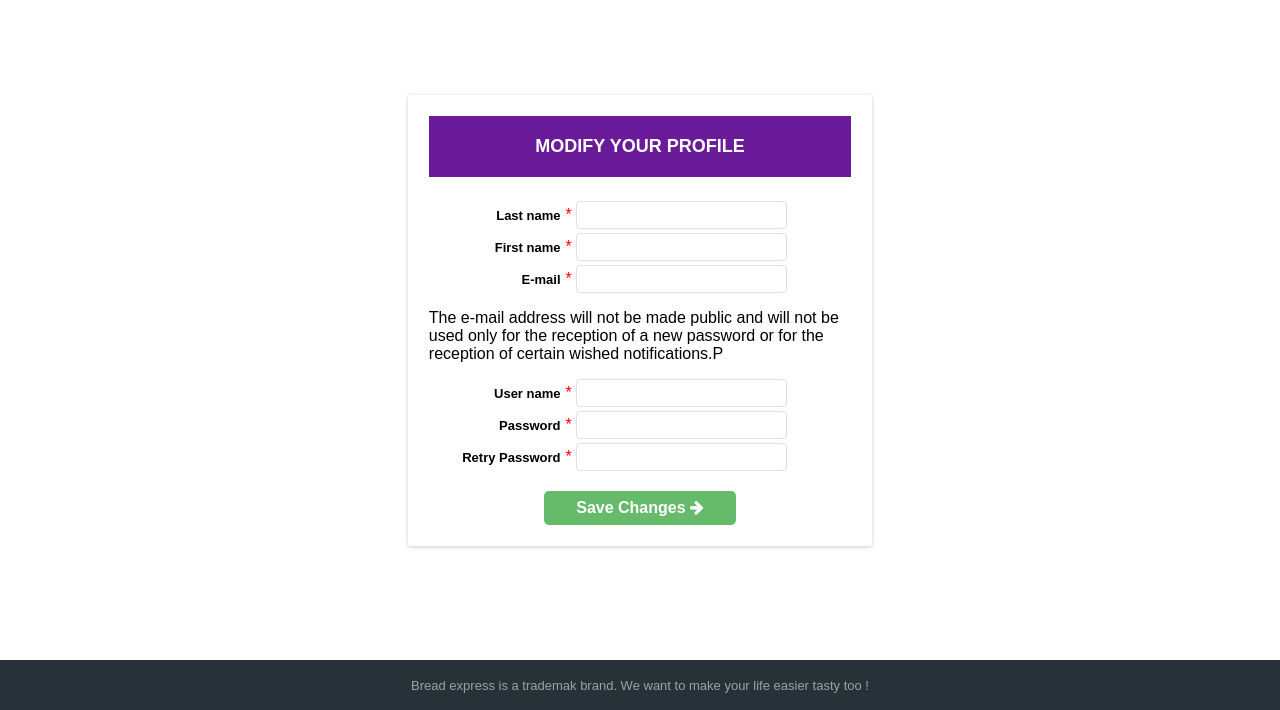
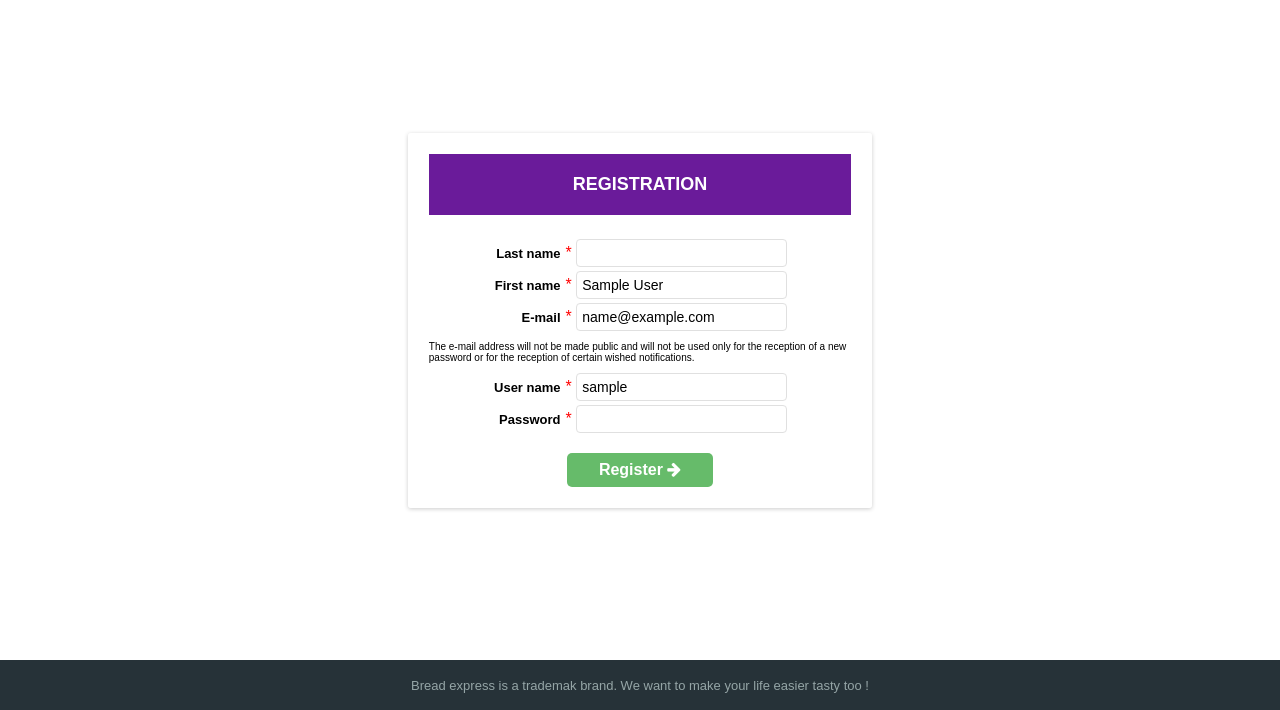
Before and after one commit to bestrax/phpProjet, a PHP site: page /modify_profile.php in a window 1280 px wide. Shown: the part 90-800 px from the top of the page. Run offline with PHP 8.4, Linux system fonts and the light colour scheme; the visitor is signed in with stand-in values (Sample User, id 1); some web fonts are replaced.

Commit message:
Gestion de la modification du profil

```diff
--- a/modify_profile.php
+++ b/modify_profile.php
@@ -1,5 +1,89 @@
 <?php
     session_start();
+
+
+$errorMsg = '';
+
+if(empty($_SESSION['user_id']))
+    header('Location: login.php');
+
+if(!empty($_POST['first_name']) || !empty($_POST['last_name']) || !empty($_POST['mail'])
+        || !empty($_POST['username']) || !empty($_POST['password']))
+
+    $validation = true;
+else
+    $validation = false;
+
+if($validation && !empty($_POST['first_name']) && !empty($_POST['last_name']) && !empty($_POST['mail'])
+    && !empty($_POST['username']) && !empty($_POST['password'])) {
+
+
+    $regex = '/^(?!(?:(?:\x22?\x5C[\x00-\x7E]\x22?)|(?:\x22?[^\x5C\x22]\x22?)){255,})(?!(?:(?:\x22?\x5C[\x00-\x7E]\x22?)|(?:\x22?[^\x5C\x22]\x22?)){65,}@)(?:(?:[\x21\x23-\x27\x2A\x2B\x2D\x2F-\x39\x3D\x3F\x5E-\x7E]+)|(?:\x22(?:[\x01-\x08\x0B\x0C\x0E-\x1F\x21\x23-\x5B\x5D-\x7F]|(?:\x5C[\x00-\x7F]))*\x22))(?:\.(?:(?:[\x21\x23-\x27\x2A\x2B\x2D\x2F-\x39\x3D\x3F\x5E-\x7E]+)|(?:\x22(?:[\x01-\x08\x0B\x0C\x0E-\x1F\x21\x23-\x5B\x5D-\x7F]|(?:\x5C[\x00-\x7F]))*\x22)))*@(?:(?:(?!.*[^.]{64,})(?:(?:(?:xn--)?[a-z0-9]+(?:-[a-z0-9]+)*\.){1,126}){1,}(?:(?:[a-z][a-z0-9]*)|(?:(?:xn--)[a-z0-9]+))(?:-[a-z0-9]+)*)|(?:\[(?:(?:IPv6:(?:(?:[a-f0-9]{1,4}(?::[a-f0-9]{1,4}){7})|(?:(?!(?:.*[a-f0-9][:\]]){7,})(?:[a-f0-9]{1,4}(?::[a-f0-9]{1,4}){0,5})?::(?:[a-f0-9]{1,4}(?::[a-f0-9]{1,4}){0,5})?)))|(?:(?:IPv6:(?:(?:[a-f0-9]{1,4}(?::[a-f0-9]{1,4}){5}:)|(?:(?!(?:.*[a-f0-9]:){5,})(?:[a-f0-9]{1,4}(?::[a-f0-9]{1,4}){0,3})?::(?:[a-f0-9]{1,4}(?::[a-f0-9]{1,4}){0,3}:)?)))?(?:(?:25[0-5])|(?:2[0-4][0-9])|(?:1[0-9]{2})|(?:[1-9]?[0-9]))(?:\.(?:(?:25[0-5])|(?:2[0-4][0-9])|(?:1[0-9]{2})|(?:[1-9]?[0-9]))){3}))\]))$/iD';
+
+    if(!preg_match($regex, $_POST['mail']))
+        $errorMsg = 'You need to enter a valid e-mail adress';
+    else {
+        require_once 'assets/php/config/bdd.php';
+
+        $req = $bdd->prepare('SELECT COUNT(*) FROM `user` WHERE password LIKE :password AND id = :id');
+
+        $req->execute(array(':password' => hash('sha256', $_POST['password']),
+            ':id' => $_SESSION['user_id']));
+
+        if($req->fetchColumn() == 0)
+            $errorMsg = 'Incorrect password !';
+        else {
+
+            $req = $bdd->prepare('SELECT COUNT(*) FROM `user` WHERE (mail LIKE :mail OR username LIKE :username) AND id != :id');
+
+            $req->execute(array(':username' => $_POST['username'],
+                ':mail' => $_POST['mail'],
+                ':id' => $_SESSION['user_id']));
+
+            if ($req->fetchColumn() != 0)
+                $errorMsg = 'An user already exist with this e-mail adress or this username';
+            else {
+                $req = $bdd->prepare('UPDATE `user` SET `username` = :username , `first_name` = :first_name , `last_name` = :last_name ,  `mail` = :mail WHERE `id` = :id AND `password` LIKE :password');
+
+                $req = $req->execute(array(':username' => $_POST['username'],
+                    ':password' => hash('sha256', $_POST['password']),
+                    ':mail' => $_POST['mail'],
+                    ':first_name' => $_POST['first_name'],
+                    ':last_name' => $_POST['last_name'],
+                    ':id' => $_SESSION['user_id']));
+
+                if ($req) {
+                    header('Location: profile.php');
+                } else
+                    $errorMsg = 'An unknow error occured';
+            }
+        }
+    }
+
+}
+
+else if(!$validation) {
+    require_once 'assets/php/config/bdd.php';
+
+    $req = $bdd->prepare('SELECT `username`, `mail`, `first_name`, `last_name` FROM `user` WHERE id = :id');
+
+    $req->execute(array(':id' => $_SESSION['user_id']));
+
+    if($result = $req->fetch()) {
+        $_POST['last_name'] = $result['last_name'];
+        $_POST['first_name'] = $result['first_name'];
+        $_POST['mail'] = $result['mail'];
+        $_POST['username'] = $result['username'];
+    }
+    else {
+        session_destroy();
+        header('Location: login.php');
+    }
+}
+
+?>
+
+<?php
     include 'assets/php/partials/header.php';
     pageHeader('', ['register', 'login'], 0);
 ?>
@@ -9,45 +93,47 @@
     <div id="login">
 
         <div class="head">
-            Modify your profile
+            Registration
         </div>
 
         <div class="content">
-            <form>
+            <form method="post" action="modify_profile.php">
+
+                <?php echo !empty($errorMsg)?'<p class="error-message">'.$errorMsg.'</p>':''; ?>
 
                 <div class="form-control">
-                    <label for="lname">Last name</label><span class="obligatoire">*</span>
-                     <input type="text" name="lname" id="lname"/>
+                    <?php echo $validation && empty($_POST['last_name']) ?'<p class="missing-field">This field is compulsory</p>':''; ?>
+                    <label for="last_name">Last name</label><span class="obligatoire">*</span>
+                    <input type="text" name="last_name" id="last_name" value="<?php echo !empty($_POST['last_name'])?$_POST['last_name']:'';?>"/>
                 </div>
 
                 <div class="form-control">
-                    <label for="fname">First name</label><span class="obligatoire">*</span>
-                    <input type="text" name="fname" id="fname" />
+                    <?php echo $validation && empty($_POST['first_name']) ?'<p class="missing-field">This field is compulsory</p>':''; ?>
+                    <label for="first_name">First name</label><span class="obligatoire">*</span>
+                    <input type="text" name="first_name" id="first_name" value="<?php echo !empty($_POST['first_name'])?$_POST['first_name']:'';?>"/>
                 </div>
 
                 <div class="form-control">
-                    <label for="email">E-mail</label><span class="obligatoire">*</span>
-                    <input type="text" name="email" id="email" />
-                    <p>The e-mail address will not be made public and will not be used only for the reception of a new password or for the reception of certain wished notifications.P</p>
-
+                    <?php echo $validation && empty($_POST['mail']) ?'<p class="missing-field">This field is compulsory</p>':''; ?>
+                    <label for="mail">E-mail</label><span class="obligatoire">*</span>
+                    <input type="email" name="mail" id="mail" value="<?php echo !empty($_POST['mail'])?$_POST['mail']:'';?>" />
+                    <p class="mail-warning">The e-mail address will not be made public and will not be used only for the reception of a new password or for the reception of certain wished notifications.</p>
                 </div>
 
                 <div class="form-control">
-                    <label for="id">User name</label><span class="obligatoire">*</span>
-                    <input type="text" name="id" id="id" />
+                    <?php echo $validation && empty($_POST['username']) ?'<p class="missing-field">This field is compulsory</p>':''; ?>
+                    <label for="username">User name</label><span class="obligatoire">*</span>
+                    <input type="text" name="username" id="username" value="<?php echo !empty($_POST['username'])?$_POST['username']:'';?>"/>
                 </div>
 
                 <div class="form-control">
+                    <?php echo $validation && empty($_POST['password']) ?'<p class="missing-field">This field is compulsory</p>':''; ?>
                     <label for="password">Password</label><span class="obligatoire">*</span>
-                    <input type="text" name="password" id="password" />
+                    <input type="password" name="password" id="password" />
                 </div>
 
-                 <div class="form-control">
-                    <label for="password"> Retry Password</label><span class="obligatoire">*</span>
-                    <input type="text" name="password" id="password" />
-                </div>
                 <div class="form-submit">
-                    <a type="submit" class="button btn-lg">Save Changes <i class="fa fa-arrow-right"></i></a>
+                    <button type="submit" class="button btn-lg">Register <i class="fa fa-arrow-right"></i></button>
                 </div>
 
             </form>
--- a/profile.php
+++ b/profile.php
@@ -1,5 +1,9 @@
 <?php
     session_start();
+
+    if(empty($_SESSION['user_id']))
+        header('Location: login.php');
+
     require_once 'assets/php/config/bdd.php';
 
     $req = $bdd->prepare('SELECT `username`, `mail`, `first_name`, `last_name` FROM `user` WHERE id = :id');
```
